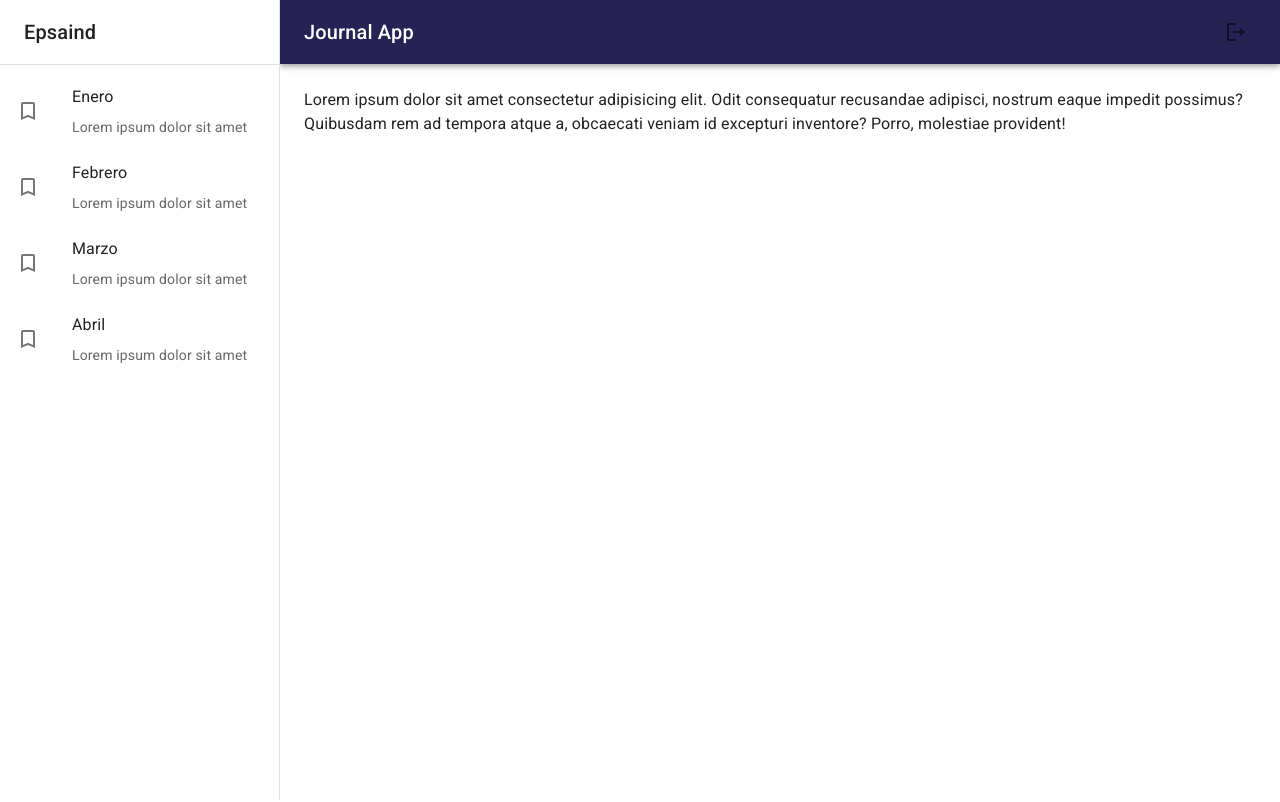
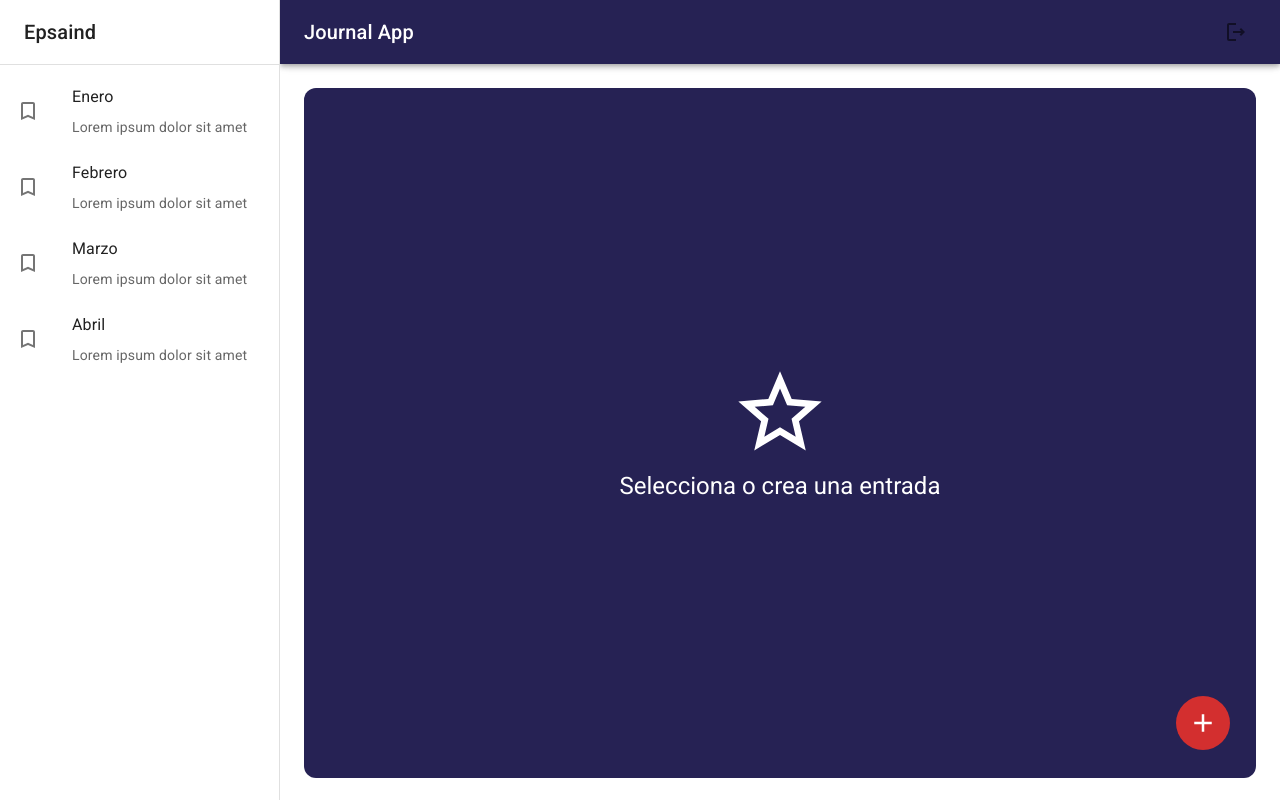
Before and after one commit to Lostovayne/Journal-App-React-Redux-Toolkit-Material-Ui-Firebase-Testing-con-Jest, a React (Vite) app: page / in a window 1280 px wide. Built offline with nearby package versions, Linux system fonts and the light colour scheme.

Commit message:
finalizados estilos

```diff
--- /dev/null
+++ b/src/journal/components/ImageGallery.jsx
@@ -0,0 +1,71 @@
+import { Box, ImageList, ImageListItem } from "@mui/material";
+
+export const ImageGallery = () => {
+    return (
+        <Box sx={{ width: "100%", height: 500, overflowY: "scroll" }}>
+            <ImageList variant="masonry" cols={4} gap={8}>
+                {itemData.map((item) => (
+                    <ImageListItem key={item.img}>
+                        <img
+                            srcSet={`${item.img}?w=248&fit=crop&auto=format&dpr=2 2x`}
+                            src={`${item.img}?w=248&fit=crop&auto=format`}
+                            alt={item.title}
+                            loading="lazy"
+                        />
+                    </ImageListItem>
+                ))}
+            </ImageList>
+        </Box>
+    );
+};
+
+const itemData = [
+    {
+        img: "https://images.unsplash.com/photo-1549388604-817d15aa0110",
+        title: "Bed",
+    },
+    {
+        img: "https://images.unsplash.com/photo-1525097487452-6278ff080c31",
+        title: "Books",
+    },
+    {
+        img: "https://images.unsplash.com/photo-1523413651479-597eb2da0ad6",
+        title: "Sink",
+    },
+    {
+        img: "https://images.unsplash.com/photo-1563298723-dcfebaa392e3",
+        title: "Kitchen",
+    },
+    {
+        img: "https://images.unsplash.com/photo-1588436706487-9d55d73a39e3",
+        title: "Blinds",
+    },
+    {
+        img: "https://images.unsplash.com/photo-1574180045827-681f8a1a9622",
+        title: "Chairs",
+    },
+    {
+        img: "https://images.unsplash.com/photo-1530731141654-5993c3016c77",
+        title: "Laptop",
+    },
+    {
+        img: "https://images.unsplash.com/photo-1481277542470-605612bd2d61",
+        title: "Doors",
+    },
+    {
+        img: "https://images.unsplash.com/photo-1517487881594-2787fef5ebf7",
+        title: "Coffee",
+    },
+    {
+        img: "https://images.unsplash.com/photo-1516455207990-7a41ce80f7ee",
+        title: "Storage",
+    },
+    {
+        img: "https://images.unsplash.com/photo-1597262975002-c5c3b14bbd62",
+        title: "Candle",
+    },
+    {
+        img: "https://images.unsplash.com/photo-1519710164239-da123dc03ef4",
+        title: "Coffee table",
+    },
+];
--- a/src/journal/components/index.js
+++ b/src/journal/components/index.js
@@ -1,3 +1,3 @@
+export * from "./ImageGallery";
 export * from "./Navbar";
 export * from "./Sidebar";
-export * from "./index";
--- a/src/journal/pages/JournalPage.jsx
+++ b/src/journal/pages/JournalPage.jsx
@@ -1,14 +1,32 @@
-import { Typography } from '@mui/material';
-import { JournalLayout } from '../layout/JournalLayout';
+import { IconButton } from "@mui/material";
+import { JournalLayout } from "../layout/JournalLayout";
+import { NoteView } from "../views/NoteView";
+import { NothingSelectedView } from "./../views/NothingSelectedView";
+import { AddOutlined } from "@mui/icons-material";
 
 export const JournalPage = () => {
     return (
         <JournalLayout>
-            <Typography>
-                Lorem ipsum dolor sit amet consectetur adipisicing elit. Odit consequatur recusandae adipisci, nostrum eaque
-                impedit possimus? Quibusdam rem ad tempora atque a, obcaecati veniam id excepturi inventore? Porro, molestiae
-                provident!
-            </Typography>
+            <NothingSelectedView />
+            {/* <NoteView /> */}
+
+            <IconButton
+                size="large"
+                sx={{
+                    color: "white",
+                    backgroundColor: "error.main",
+                    ":hover": {
+                        backgroundColor: "error.main",
+                        opacity: [0.9, 0.8, 0.7],
+                        transition: "all 0.2s",
+                    },
+                    position: "fixed",
+                    right: 50,
+                    bottom: 50,
+                }}
+            >
+                <AddOutlined sx={{ fontSize: 30 }} />
+            </IconButton>
         </JournalLayout>
     );
 };
--- /dev/null
+++ b/src/journal/views/NoteView.jsx
@@ -0,0 +1,51 @@
+import { SaveOutlined } from "@mui/icons-material";
+import { Button, Grid, TextField, Typography } from "@mui/material";
+import { ImageGallery } from "../components";
+
+export const NoteView = () => {
+    return (
+        <Grid
+            container
+            direction="row"
+            justifyContent={"space-between"}
+            alignItems={"center"}
+            sx={{ mb: 1 }}
+        >
+            <Grid item>
+                <Typography fontSize={39} fontWeight={"light"}>
+                    28 de agosto, 2023
+                </Typography>
+            </Grid>
+
+            <Grid item>
+                <Button color="primary" sx={{ p: 2 }}>
+                    <SaveOutlined sx={{ fontSize: 30, mr: 1 }} />
+                    Guardar
+                </Button>
+            </Grid>
+
+            <Grid container>
+                <TextField
+                    type="text"
+                    variant="filled"
+                    fullWidth
+                    placeholder="Escriba un titulo "
+                    label="Título"
+                    sx={{ border: "none", mb: 1 }}
+                />
+                <TextField
+                    type="text"
+                    variant="filled"
+                    fullWidth
+                    multiline
+                    placeholder="¿Qué sucedió esta mañana?"
+                    // label="Título"
+                    minRows={5}
+                />
+            </Grid>
+
+            {/* Image Gallery */}
+            <ImageGallery />
+        </Grid>
+    );
+};
--- /dev/null
+++ b/src/journal/views/NothingSelectedView.jsx
@@ -0,0 +1,24 @@
+import { StarOutline } from "@mui/icons-material";
+import { Grid, Typography } from "@mui/material";
+
+export const NothingSelectedView = () => {
+    return (
+        <Grid
+            container
+            direction="column"
+            justifyContent="center"
+            alignItems="center"
+            minHeight={"  calc(100vh - 110px)"}
+            sx={{ backgroundColor: "primary.main", borderRadius: 3 }}
+        >
+            <Grid item xs={12}>
+                <StarOutline sx={{ fontSize: 100, color: "white" }} />
+            </Grid>
+            <Grid item xs={12}>
+                <Typography variant="h5" color="white">
+                    Selecciona o crea una entrada
+                </Typography>
+            </Grid>
+        </Grid>
+    );
+};
--- /dev/null
+++ b/src/journal/views/index.js
@@ -0,0 +1,2 @@
+export * from "./NoteView";
+export * from "./NothingSelectedView";
```
